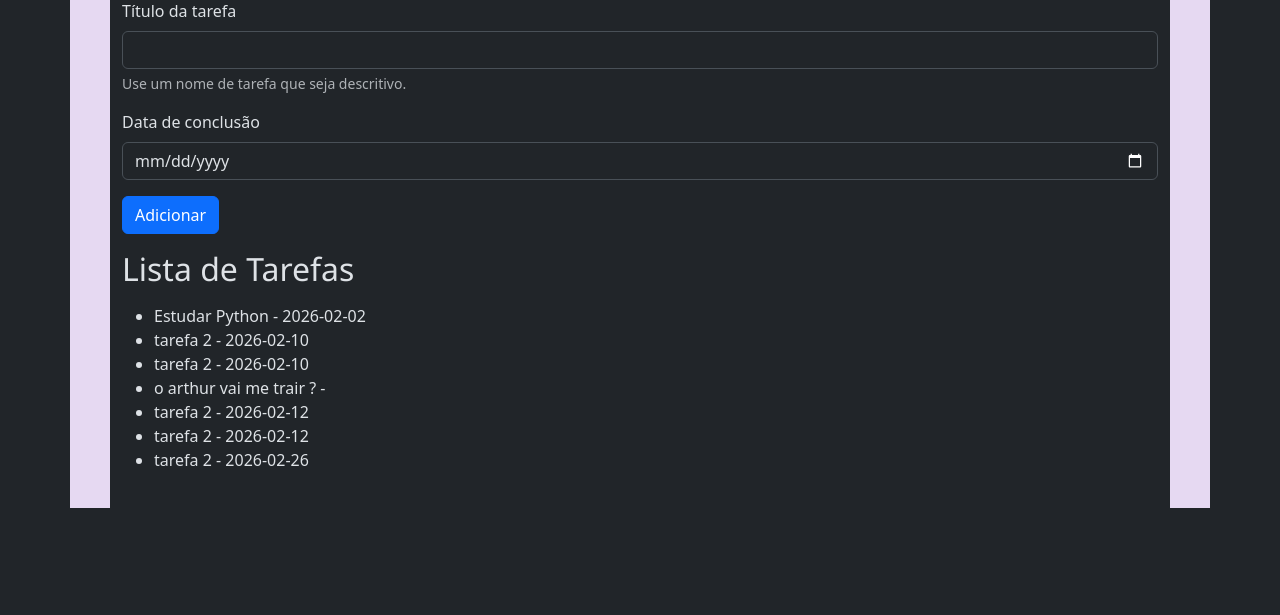
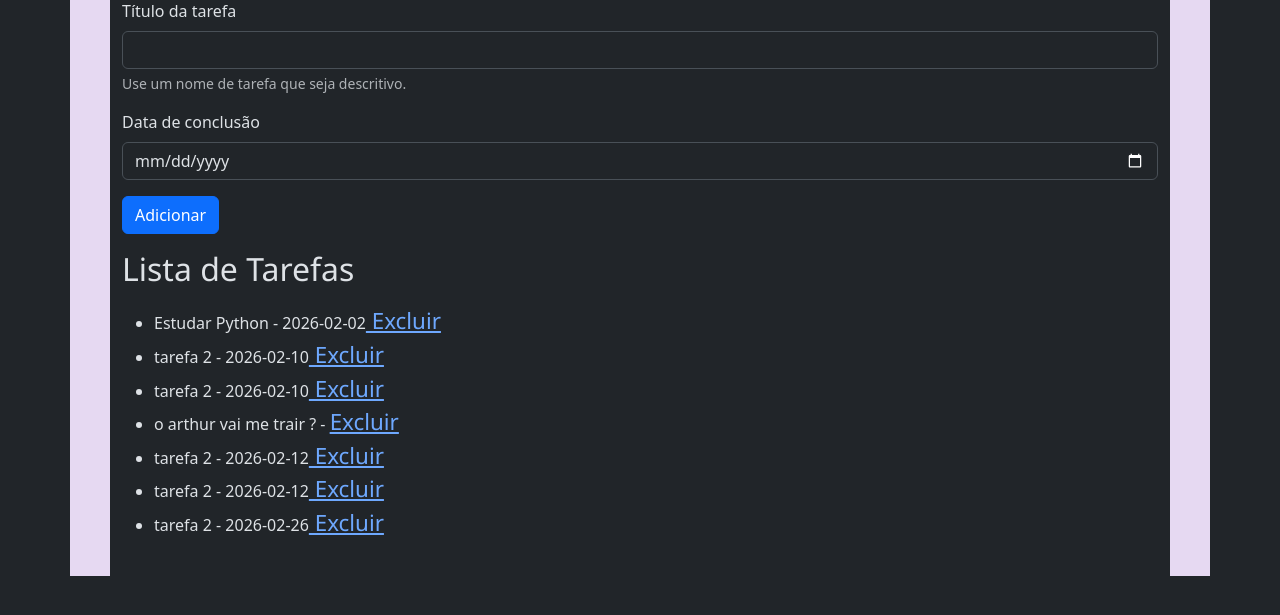
Before and after one commit to lily-andrd/agenda, a Flask app: page /agenda in a window 1280 px wide. Shown: the part 101-716 px from the top of the page. Run offline with Flask 3, Linux system fonts and the light colour scheme; data comes from the database, SQL or seed files in the repository.

Commit message:
atualização

```diff
--- a/templates/agenda.html
+++ b/templates/agenda.html
@@ -24,7 +24,7 @@
 
         <ul>
             {% for tarefa in tarefas %}
-                <li>{{ tarefa.titulo_tarefa }} - {{ tarefa.data_conclusao }}</li>
+                <li>{{ tarefa.titulo_tarefa }} - {{ tarefa.data_conclusao }}<a href = "{{ url_for ('delete', idTarefa=tarefa.id_tarefa)}}"> Excluir</a></li>
             {% endfor %}
         </ul>
 
```
